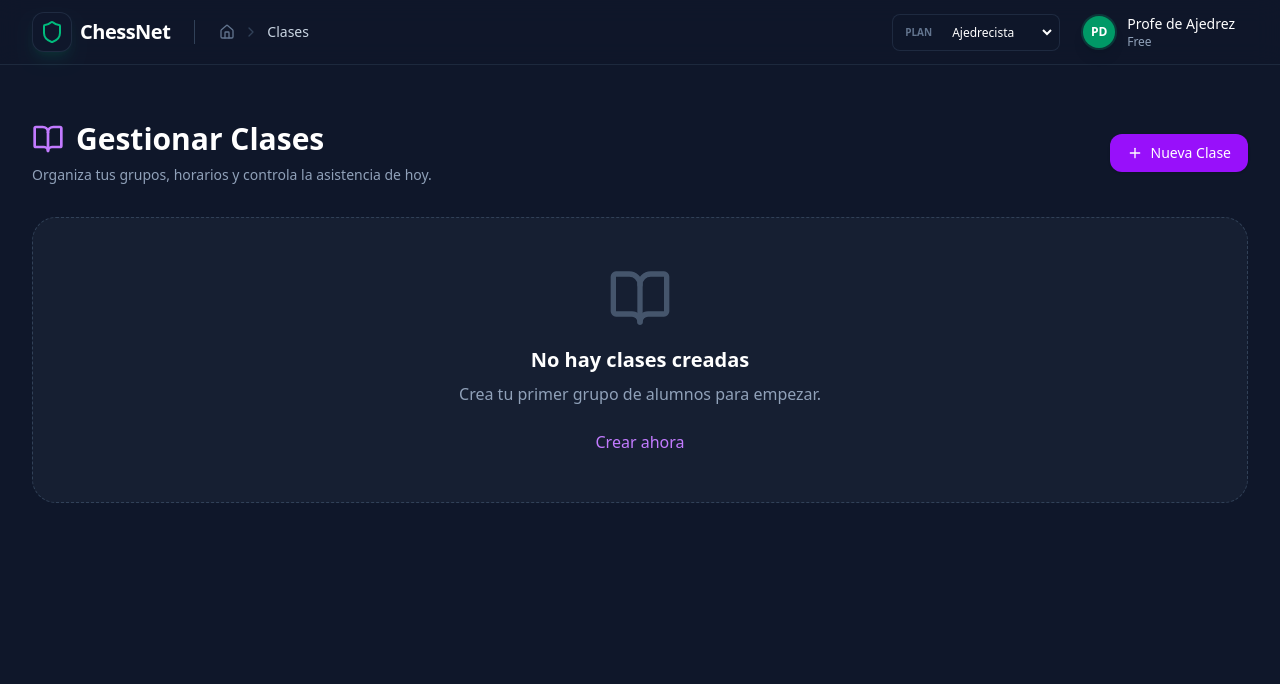
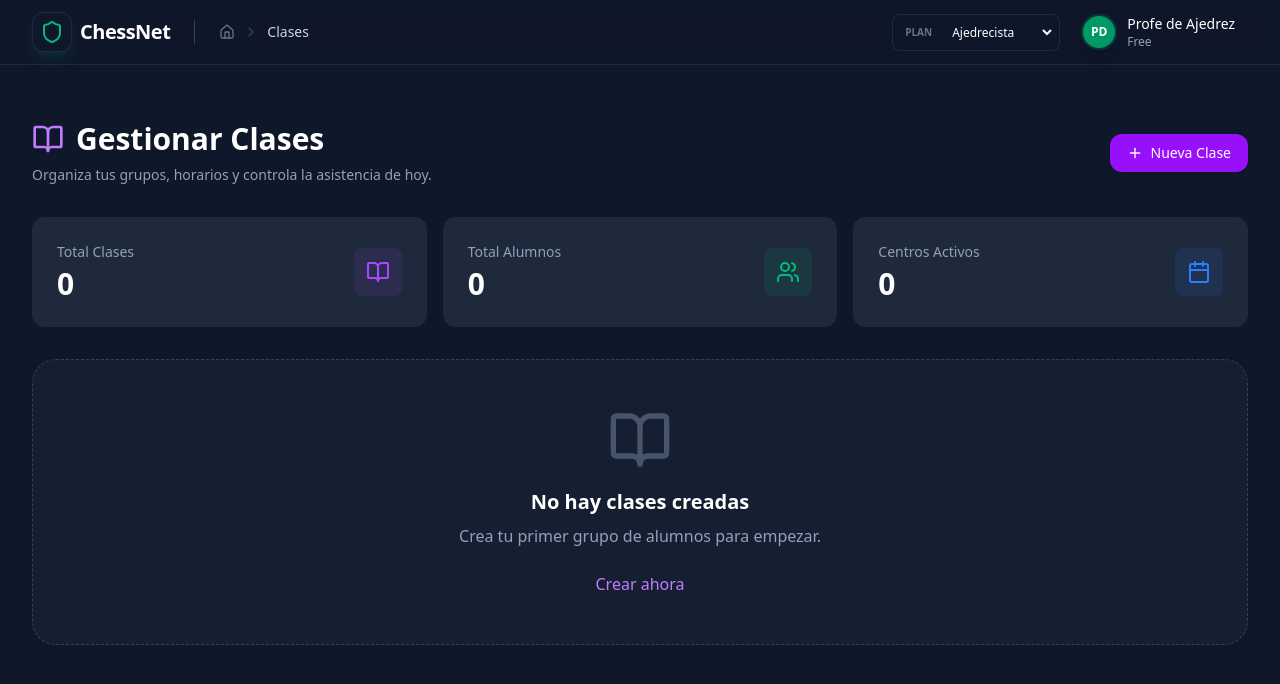
Before and after one commit to Chess-Society/ChessNet, a SvelteKit app: page /panel/clases in a window 1280 px wide. Shown: the top 684 px of the page. Built offline with nearby package versions, Linux system fonts and the light colour scheme.

Commit message:
feat(ui): add stats cards to Classes page for better overview
- Added quick stats showing total classes, students, and centers
- Consistent design with Centers page
- Better visual hierarchy and information architecture

```diff
--- a/src/routes/panel/clases/+page.svelte
+++ b/src/routes/panel/clases/+page.svelte
@@ -239,6 +239,57 @@
                 <Plus class="w-4 h-4 mr-2" />
                 Nueva Clase
             </button>
+        </div>
+    </div>
+
+    <!-- Quick Stats -->
+    <div class="grid grid-cols-1 sm:grid-cols-3 gap-4 mb-8">
+        <div class="bg-[#1e293b] border border-slate-800 rounded-xl p-6">
+            <div class="flex items-center justify-between">
+                <div>
+                    <p class="text-slate-400 text-sm font-medium">
+                        Total Clases
+                    </p>
+                    <p class="text-3xl font-bold text-white mt-1">
+                        {store.classes.length}
+                    </p>
+                </div>
+                <div class="bg-purple-500/10 p-3 rounded-lg">
+                    <BookOpen class="w-6 h-6 text-purple-500" />
+                </div>
+            </div>
+        </div>
+
+        <div class="bg-[#1e293b] border border-slate-800 rounded-xl p-6">
+            <div class="flex items-center justify-between">
+                <div>
+                    <p class="text-slate-400 text-sm font-medium">
+                        Total Alumnos
+                    </p>
+                    <p class="text-3xl font-bold text-white mt-1">
+                        {store.students.length}
+                    </p>
+                </div>
+                <div class="bg-emerald-500/10 p-3 rounded-lg">
+                    <Users class="w-6 h-6 text-emerald-500" />
+                </div>
+            </div>
+        </div>
+
+        <div class="bg-[#1e293b] border border-slate-800 rounded-xl p-6">
+            <div class="flex items-center justify-between">
+                <div>
+                    <p class="text-slate-400 text-sm font-medium">
+                        Centros Activos
+                    </p>
+                    <p class="text-3xl font-bold text-white mt-1">
+                        {store.centers.length}
+                    </p>
+                </div>
+                <div class="bg-blue-500/10 p-3 rounded-lg">
+                    <Calendar class="w-6 h-6 text-blue-500" />
+                </div>
+            </div>
         </div>
     </div>
 
```
